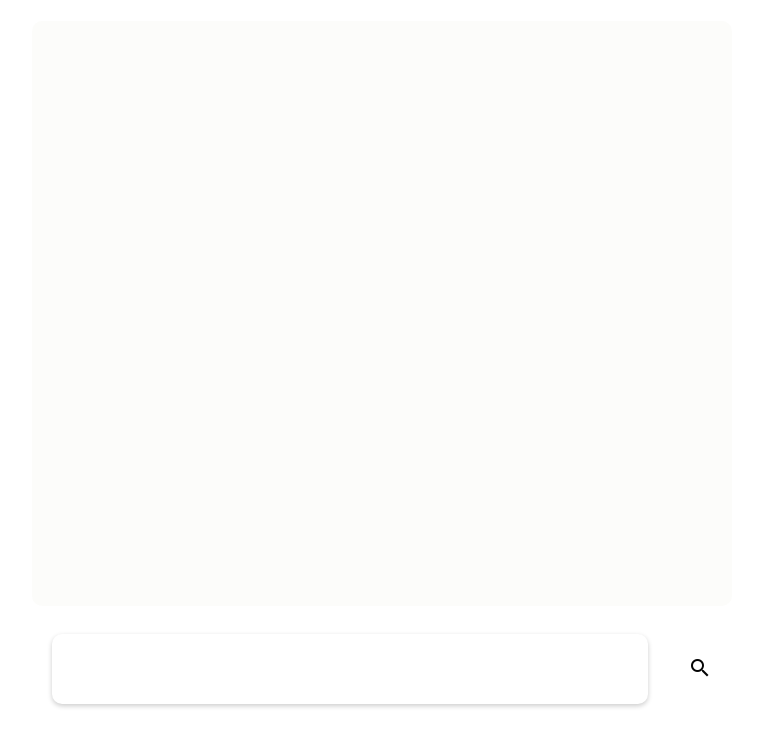
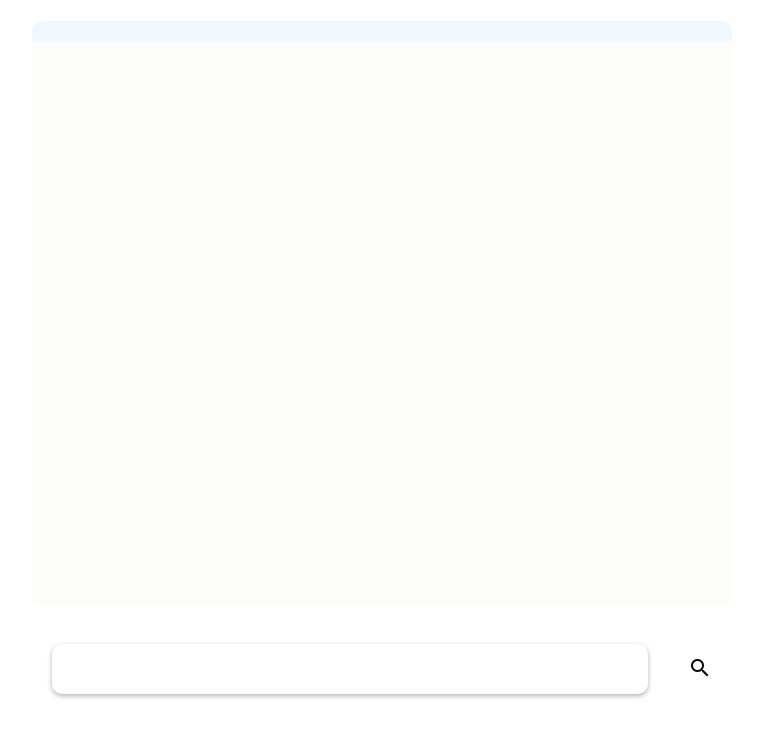
Before and after one commit to fahad5359/ChatBot-Interface, an Angular app: page / in a window 1280 px wide. Shown: the top 746 px of the page, without its empty margins (258-1021 px from the left). Built offline with nearby package versions, Linux system fonts and the light colour scheme.

Commit message:
allot of data

```diff
--- a/src/app/all-chat/all-chat.component.css
+++ b/src/app/all-chat/all-chat.component.css
@@ -3,6 +3,7 @@
     flex-direction: column;
     gap: 10px;
     padding: 10px;
+    background-color: aliceblue;
   }
 
 
--- a/src/app/mega-cont/mega-cont.component.css
+++ b/src/app/mega-cont/mega-cont.component.css
@@ -106,8 +106,8 @@
     outline: none;
     background: white;
     width: 100%;
-    height: 60px;
-    box-shadow: 0 2px 5px 0 rgba(0, 0, 0, 0.2);
+    height: 40px;
+    box-shadow: 0 2px 5px 0 rgba(0, 0, 5, 0.3);
 }
 
 .btn {
--- a/src/app/mega-cont/mega-cont.component.html
+++ b/src/app/mega-cont/mega-cont.component.html
@@ -4,6 +4,7 @@
 <div class="megaXL">
     <div class="mega">
 
+        <!-- Enable side Bar -->
         <!-- <div class="sideBar">
             <app-side-bar-c></app-side-bar-c>
         </div> -->
@@ -15,33 +16,14 @@
             <div class="chat">
 
                 <app-all-chat [mesage]="mesage" [displayingTextAsChat]="displayingTextAsChat" [responsee]="responsee" [displayingResponseAsChat]="displayingResponseAsChat" ></app-all-chat>
-                <!-- <app-sent-co [mesage]="mesage" [displayingTextAsChat]="displayingTextAsChat" [responsee]="responsee" [displayingResponseAsChat]="displayingResponseAsChat"></app-sent-co>                 -->
-
-                <!-- <app-recvd-msg-c [responsee]="responsee" [displayingResponseAsChat]="displayingResponseAsChat"></app-recvd-msg-c> -->
 
             </div>
 
 
             <div class="inputt">
                 <div class="textInput">
-                    <!-- <textarea name="" id="" cols="30" rows="10"></textarea> -->
                     <input type="text" class="textArea inputFld" [(ngModel)]="mesage">
-
-                    <app-button-c class="btn" (click)="sendPrompt()"></app-button-c>
-
-                </div>
-
-                <!-- Maybe put more Buttns -->
-                <div class=" moreButtonsEtc">
-
-
-                    <!-- uncomment to Test responsiveness -->
-
-                    <!-- <small><small>Lorsem ipsum dolor sit, amet consectetur adipisicing elit. D qui optio iusto neque
-                            quidemeum provident porro adipisci.</small></small> -->
-                    <!-- <app-button-c ></app-button-c>
-                            <app-button-c ></app-button-c>
-                            <app-button-c ></app-button-c> -->
+                    <app-button-c class="btn" (click)="sendPrompt();mesage=''" ></app-button-c>
                 </div>
             </div>
         </div>
--- a/src/app/services/messagess.service.ts
+++ b/src/app/services/messagess.service.ts
@@ -11,7 +11,7 @@ export class MessagessService {
   constructor(private http:HttpClient) { }
 
   postPrompt(dto:DtoPropmt):Observable<any>{
-    // return this.http.post<any>("http://localhost:8080/GPT/post",dto) // For Local dev
-    return this.http.post<any>("http://localhost:8080/GPT/post",dto) // For container
+    return this.http.post<any>("http://localhost:8080/GPT/post",dto) // For Local dev
+    // return this.http.post<any>("http://localhost:8081/GPT/post",dto) // For container
   }
 }
```
